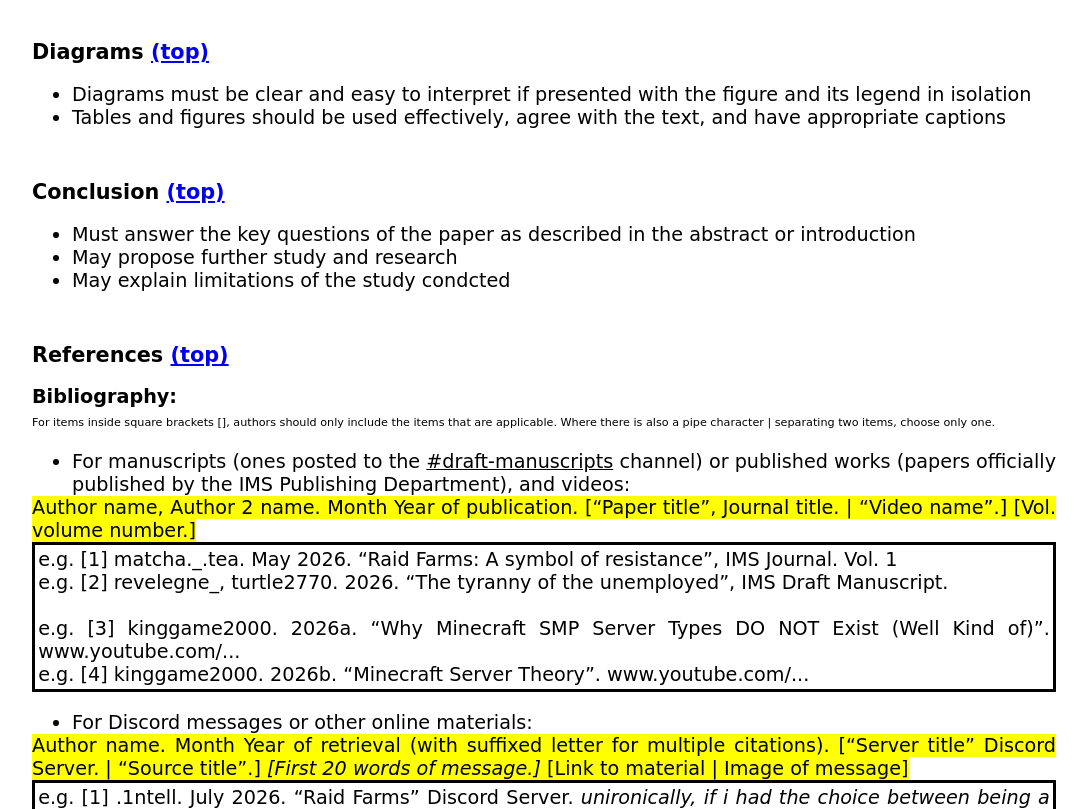
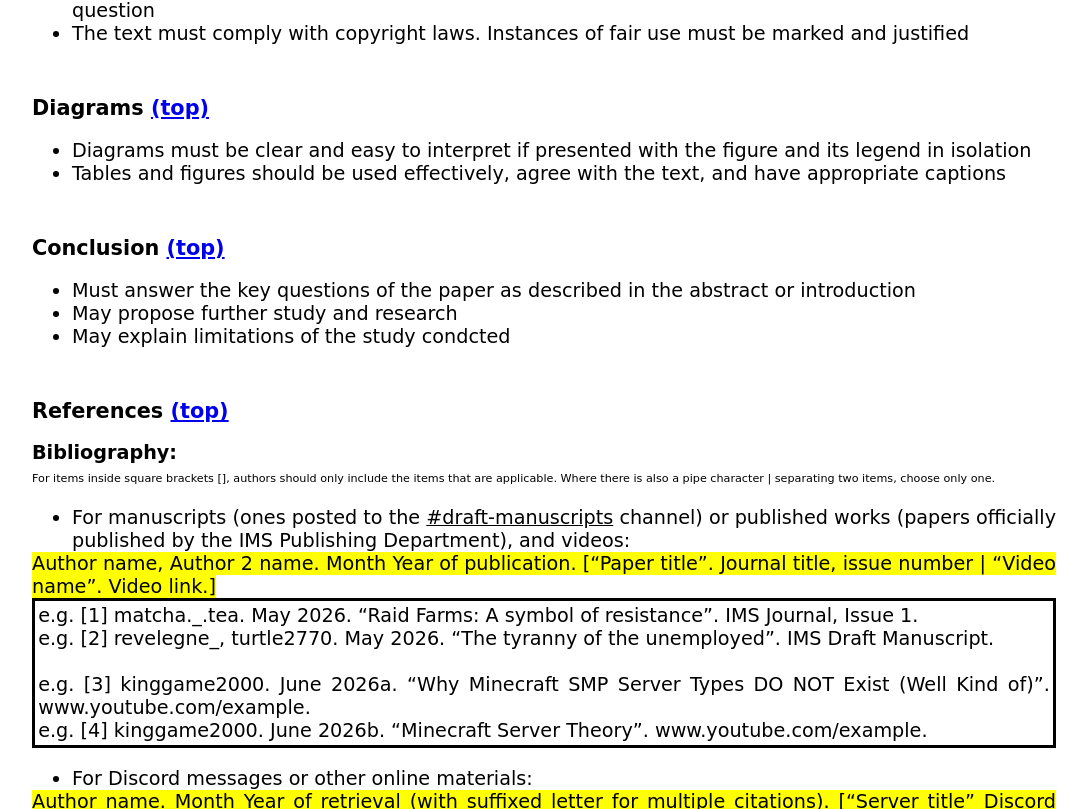
Before and after one commit to imsresearch/ims-website, a React (Vite) app: page /publish-with-us/style-guide in a window 1280 px wide. Shown: the part 1991-2800 px from the top of the page, without its empty margins (96-1183 px from the left). Built offline with nearby package versions, Linux system fonts and the light colour scheme.

Commit message:
Update style guide

```diff
--- a/src/pages/pubdep/style-guide.jsx
+++ b/src/pages/pubdep/style-guide.jsx
@@ -45,6 +45,11 @@ export default function StyleGuide() {
                         Manuscripts and drafts do not need to be formatted as such, but it is highly encouraged authors adhere to the guide as much as possible to ensure efficient review.
                         <br />
                         If there is any ambiguity in any of the instructions, first see examples from <a href="/pubdep">the latest journal</a>, then contact your editor, a sub-department co-ordinator, or the editor-in-chief in the <a href="/pubdep#contact-us">IMS Publishing Department Discord server</a>.
+                        <br />
+                        <br />
+                        <small>
+                            Last updated <time dateTime="2026-08-30T20:09" title="2026-08-30T21:09">2026-08-30 20:09 UTC</time>
+                        </small>
                     </p>
                 </div>
             </section>
@@ -189,44 +194,43 @@ export default function StyleGuide() {
                                 and videos:
                             </li>
                         </ul>
-                        <mark>Author name, Author 2 name. Month Year of publication. [“Paper title”, Journal title. | “Video name”.] [Vol. volume number.]</mark>
+                        <mark>Author name, Author 2 name. Month Year of publication. [“Paper title”. Journal title, issue number | “Video name”. Video link.]</mark>
                         <br />
                         <div class="ref-box">
-                            e.g. [1] matcha._.tea. May 2026. “Raid Farms: A symbol of resistance”, IMS Journal. Vol. 1
+                            e.g. [1] matcha._.tea. May 2026. “Raid Farms: A symbol of resistance”. IMS Journal, Issue 1.
                             <br />
-                            e.g. [2] revelegne_, turtle2770. 2026. “The tyranny of the unemployed”, IMS Draft Manuscript.
+                            e.g. [2] revelegne_, turtle2770. May 2026. “The tyranny of the unemployed”. IMS Draft Manuscript.
                             <br />
                             <br />
-                            e.g. [3] kinggame2000. 2026a. “Why Minecraft SMP Server Types DO NOT Exist (Well Kind of)”. www.youtube.com/...
+                            e.g. [3] kinggame2000. June 2026a. “Why Minecraft SMP Server Types DO NOT Exist (Well Kind of)”. www.youtube.com/example.
                             <br />
-                            e.g. [4] kinggame2000. 2026b. “Minecraft Server Theory”. www.youtube.com/...
+                            e.g. [4] kinggame2000. June 2026b. “Minecraft Server Theory”. www.youtube.com/example.
                         </div>
                         <ul>
                             <li>For Discord messages or other online materials:</li>
                         </ul>
                         <mark>
-                            Author name. Month Year of retrieval (with suffixed letter for multiple citations). [“Server title” Discord Server. | “Source title”.] <i>[First 20 words of message.]</i>{" "}
-                            [Link to material | Image of message]
+                            Author name. Month Year of retrieval (with suffixed letter for multiple citations). [“Server title” Discord Server. <i>First 20 words of message.</i> | “Source title”.] [Link to material. <b>and/or</b> Image of message]
                         </mark>
                         <br />
                         <div class="ref-box">
                             e.g. [1] .1ntell. July 2026. “Raid Farms” Discord Server. <i>unironically, if i had the choice between being a 30 year old comfortable in life who doesn't have to work</i>
-                            . www.discord.com/...
+                            . www.discord.com/example.
                             <br />
                             e.g. [2] amxtrnl. July 2026a. “Raid Farms” Discord Server. <i>Servers full of chuds and bums 💔</i>
-                            . www.discord.com/...
+                            . www.discord.com/example.
                             <br />
                             e.g. [3] amxtrnl. July 2026b. “Raid Farms” Discord Server. <i>Biggest larp of the year</i>
-                            . www.discord.com/...
+                            . www.discord.com/example.
                             <br />
                             e.g. [4] duck_t4p3. December 2025. “Raid Farms” Discord Server.
                             <br />
                             (screenshot of message)
                             <br />
-                            www.discord.com/...
+                            www.discord.com/example.
                             <br />
                             <br />
-                            e.g. [5] John Article. 2026. “Minecon 2026 is real?”. www.example.com/...
+                            e.g. [5] John Article. January 2026. “Minecon 2026 is real?”. www.example.com/example.
                         </div>
                         <ul>
                             <li>For real-life works, e.g. academic papers:</li>
```
